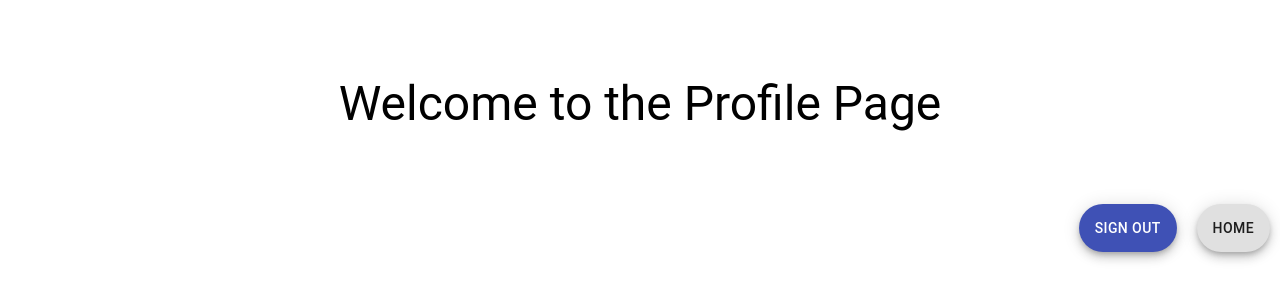
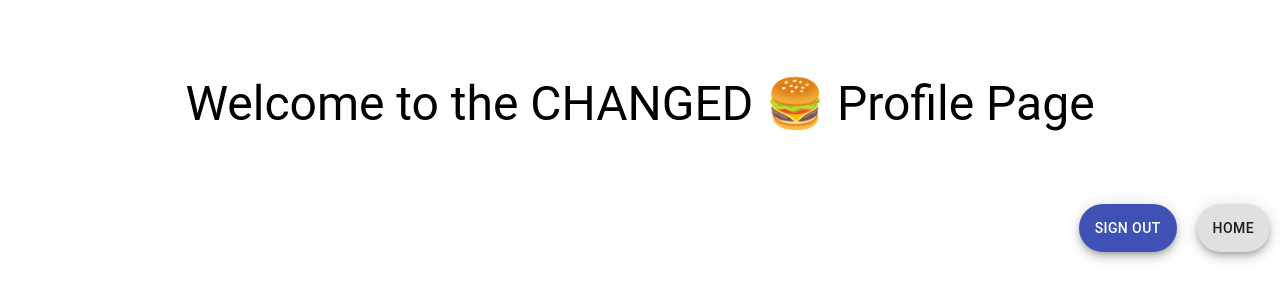
Before and after one commit to Veer16/geeksfogeeksui, a React (Create React App) app: page /Profile in a window 1280 px wide. Shown: the part 236-536 px from the top of the page. Built offline with nearby package versions, Linux system fonts and the light colour scheme; no server answers.

Commit message:
updated version

```diff
--- a/package.json
+++ b/package.json
@@ -1,6 +1,6 @@
 {
   "name": "geeks",
-  "version": "0.1.0",
+  "version": "0.1.1",
   "private": true,
   "dependencies": {
     "@material-ui/core": "^4.11.4",
--- a/src/Profile.tsx
+++ b/src/Profile.tsx
@@ -36,7 +36,7 @@ export default function Profile() {
     <div className={styles.container}>
       <div className={styles.innerDiv}>
         <Typography variant="h3" className={styles.title}>
-          Welcome to the Profile Page
+          Welcome to the CHANGED 🍔 Profile Page
         </Typography>
 
         {context?.email && (
```
